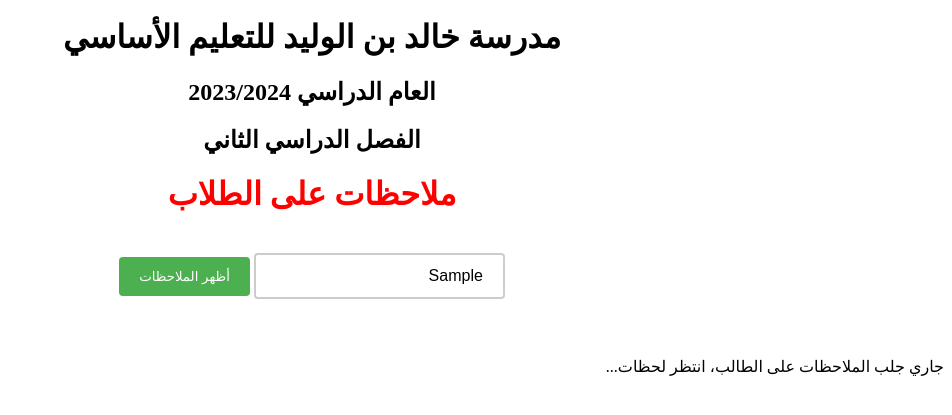
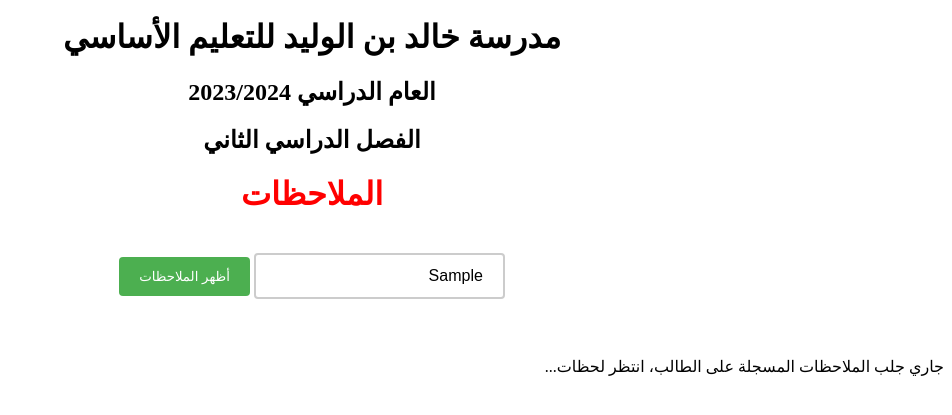
Before and after one commit to RafikHassan/KhalidMokhalfat, a plain HTML site: page index.html in a window 1280 px wide. Both pictures are taken after typing "Sample" into the empty fields and a click on the button "أظهر الملاحظات". Shown: the part 263-678 px from the top of the page, without its empty margins (328-1280 px from the left). Drawn offline with Linux system fonts and the light colour scheme; no server answers.

Commit message:
Update index.html

```diff
--- a/index.html
+++ b/index.html
@@ -2,7 +2,7 @@
 <!DOCTYPE html>
 <html dir="rtl">
   <head>
-    <title>ملاحظات طلاب خالد بن الوليد</title>
+    <title>ملاحظات على الطلبة</title>
     <style>
       /* Add your CSS styles here */
       form {
@@ -46,7 +46,7 @@
       <h1>مدرسة خالد بن الوليد للتعليم الأساسي</h1>
       <h2>العام الدراسي 2023/2024</h2>
       <h2>الفصل الدراسي الثاني</h2>
-      <h1 style="color: red;">ملاحظات على الطلاب</h1>
+      <h1 style="color: red;">الملاحظات</h1>
       <br>
 
       <form onsubmit="getMarks(); return false;">
@@ -101,7 +101,7 @@
     </script>
 
     <!-- Add the following HTML elements to your page -->
-    <div id="loading-indicator" style="display: none;">جاري جلب الملاحظات على الطالب، انتظر لحظات...</div>
+    <div id="loading-indicator" style="display: none;">جاري جلب الملاحظات المسجلة على الطالب، انتظر لحظات...</div>
     <div id="not-found-message" style="display: none;">لا توجد ملاحظات مسجلة لهذا الرقم.</div>
 
 
```
